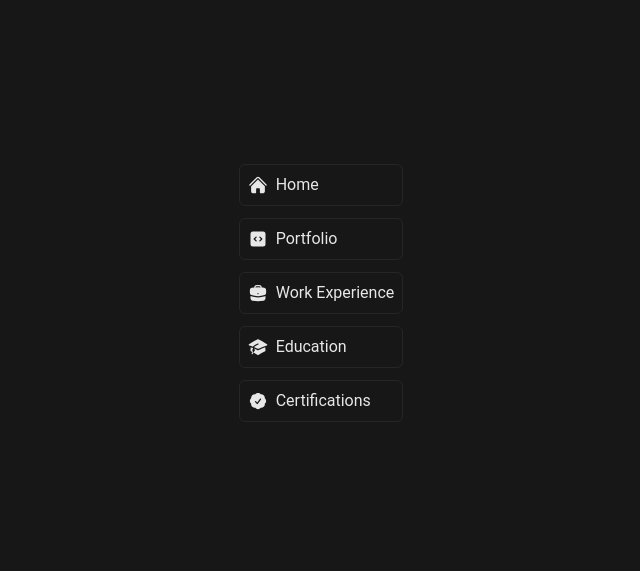
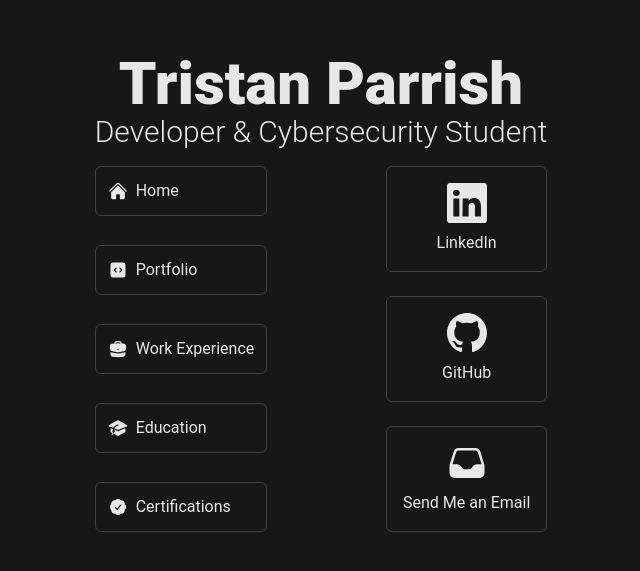
Before and after one commit to GitTristan/tristanparrish.net, a React (Vite) app in the folder tristanparrish/: page / in a window 1280 px wide. Shown: the part 107-678 px from the top of the page, without its empty margins (319-959 px from the left). Built offline with nearby package versions, Linux system fonts and the light colour scheme.

Commit message:
Complete hero menu and add custom icons to myicons.tsx

```diff
--- /dev/null
+++ b/tristanparrish/src/assets/icons/myicons.tsx
@@ -0,0 +1,29 @@
+import { SVGProps } from "react";
+
+export const GitHubIcon = (props: SVGProps<SVGSVGElement>) => (
+  <svg
+    xmlns="http://www.w3.org/2000/svg"
+    viewBox="0 0 16 16"
+    fill="currentColor"
+    {...props}
+  >
+    <path
+      fill="currentColor"
+      d="M8 0C3.58 0 0 3.58 0 8c0 3.54 2.29 6.53 5.47 7.59.4.07.55-.17.55-.38 0-.19-.01-.82-.01-1.49-2.01.37-2.53-.49-2.69-.94-.09-.23-.48-.94-.82-1.13-.28-.15-.68-.52-.01-.53.63-.01 1.08.58 1.23.82.72 1.21 1.87.87 2.33.66.07-.52.28-.87.51-1.07-1.78-.2-3.64-.89-3.64-3.95 0-.87.31-1.59.82-2.15-.08-.2-.36-1.02.08-2.12 0 0 .67-.21 2.2.82.64-.18 1.32-.27 2-.27s1.36.09 2 .27c1.53-1.04 2.2-.82 2.2-.82.44 1.1.16 1.92.08 2.12.51.56.82 1.27.82 2.15 0 3.07-1.87 3.75-3.65 3.95.29.25.54.73.54 1.48 0 1.07-.01 1.93-.01 2.2 0 .21.15.46.55.38A8.01 8.01 0 0 0 16 8c0-4.42-3.58-8-8-8"
+    />
+  </svg>
+);
+
+export const LinkedInIcon = (props: SVGProps<SVGSVGElement>) => (
+  <svg
+    xmlns="http://www.w3.org/2000/svg"
+    viewBox="0 0 16 16"
+    fill="currentColor"
+    {...props}
+  >
+    <path
+      fill="currentColor"
+      d="M0 1.146C0 .513.526 0 1.175 0h13.65C15.474 0 16 .513 16 1.146v13.708c0 .633-.526 1.146-1.175 1.146H1.175C.526 16 0 15.487 0 14.854zm4.943 12.248V6.169H2.542v7.225zm-1.2-8.212c.837 0 1.358-.554 1.358-1.248-.015-.709-.52-1.248-1.342-1.248S2.4 3.226 2.4 3.934c0 .694.521 1.248 1.327 1.248zm4.908 8.212V9.359c0-.216.016-.432.08-.586.173-.431.568-.878 1.232-.878.869 0 1.216.662 1.216 1.634v3.865h2.401V9.25c0-2.22-1.184-3.252-2.764-3.252-1.274 0-1.845.7-2.165 1.193v.025h-.016l.016-.025V6.169h-2.4c.03.678 0 7.225 0 7.225z"
+    />
+  </svg>
+);
--- a/tristanparrish/src/components/hero.tsx
+++ b/tristanparrish/src/components/hero.tsx
@@ -4,7 +4,10 @@
   BriefcaseIcon,
   AcademicCapIcon,
   CheckBadgeIcon,
+  InboxIcon,
 } from "@heroicons/react/24/solid";
+
+import { LinkedInIcon, GitHubIcon } from "../assets/icons/myicons";
 
 export default function Hero() {
   const links = [
@@ -16,16 +19,67 @@
   ];
 
   const linkClasses =
-    "flex items-center gap-2 hover:scale-110 hover:bg-neutral-800 rounded-md p-2 duration-300 border-neutral-800 border-1";
+    "flex items-center gap-2 hover:scale-110 hover:bg-neutral-800 rounded-md p-3 duration-300 border-neutral-700 border-1";
+
+  const socials = [
+    {
+      label: "LinkedIn",
+      href: "https://www.linkedin.com/in/tristan-parrish/",
+      icon: LinkedInIcon,
+    },
+    {
+      label: "GitHub",
+      href: "https://github.com/GitTristan",
+      icon: GitHubIcon,
+    },
+    {
+      label: "Send Me an Email",
+      href: "https://mail.google.com/mail/?view=cm&fs=1&to=tristan@parrishdesign.com",
+      icon: InboxIcon,
+    },
+  ];
+
+  const socialClasses =
+    "flex flex-col items-center gap-2 hover:scale-110 hover:bg-neutral-800 rounded-md p-4 duration-300 border-neutral-700 border-1";
 
   return (
-    <div className="grid gap-3">
-      {links.map((link) => (
-        <a key={link.label} href={link.href} className={linkClasses}>
-          {link.icon ? <link.icon className="h-5 w-5" /> : null}
-          {link.label}
-        </a>
-      ))}
+    <div className="flex flex-col text-center gap-4">
+      <div>
+        <h1 className="text-4xl md:text-6xl font-black">Tristan Parrish</h1>
+        <h2 className="text-2xl md:text-3xl font-light">
+          Developer & Cybersecurity Student
+        </h2>
+      </div>
+      <div className="flex justify-between gap-1">
+        <div className="flex justify-between flex-col gap-3">
+          {links.map((link) => (
+            <a
+              target="_blank"
+              rel="noopener noreferrer"
+              key={link.label}
+              href={link.href}
+              className={linkClasses}
+            >
+              {link.icon ? <link.icon className="h-5 w-5" /> : null}
+              {link.label}
+            </a>
+          ))}
+        </div>
+        <div className="flex flex-col gap-6">
+          {socials.map((social, i) => (
+            <a
+              target="_blank"
+              rel="noopener noreferrer"
+              key={social.label}
+              href={social.href}
+              className={socialClasses}
+            >
+              {social.icon ? <social.icon className="h-10 w-10" /> : null}
+              {social.label}
+            </a>
+          ))}
+        </div>
+      </div>
     </div>
   );
 }
```
